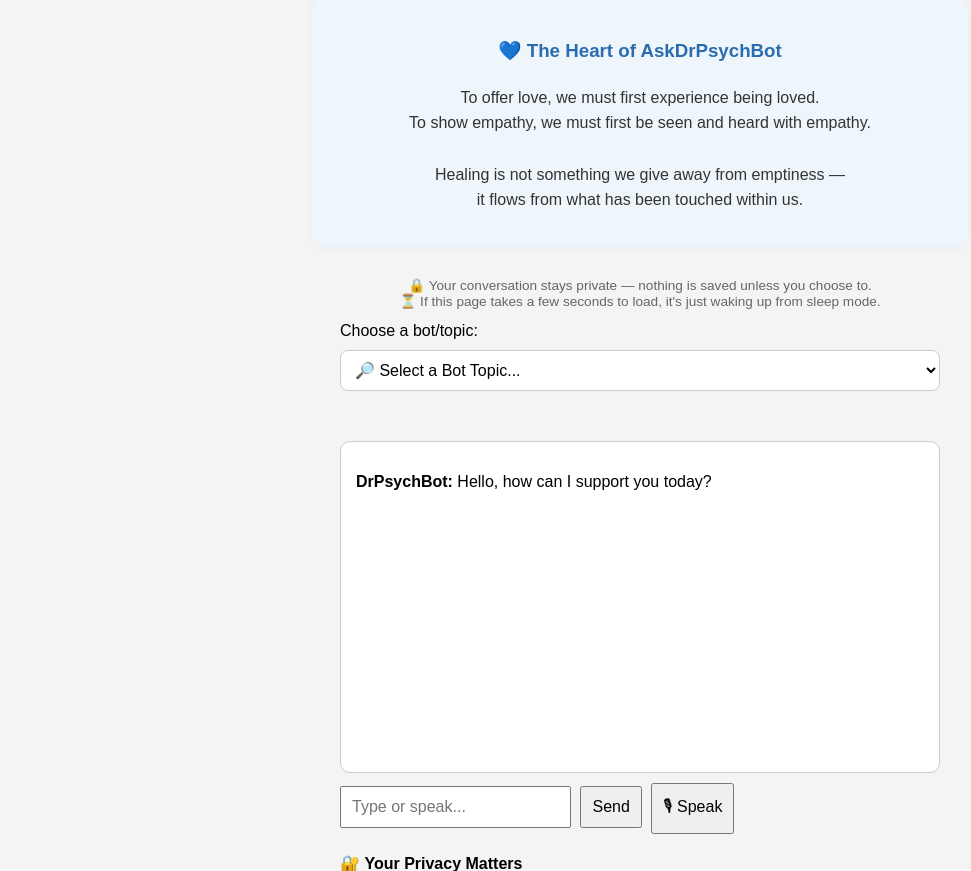
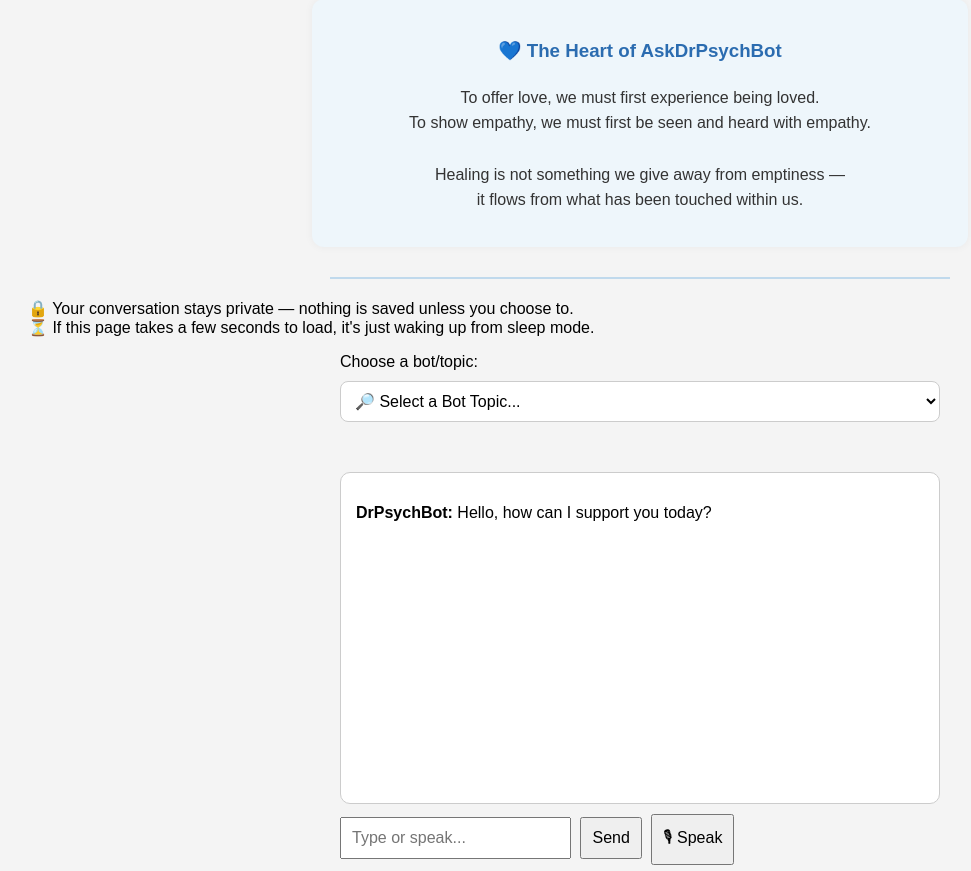
Before and after one commit to livingfree57/drpsychbot-hub, a Flask app: page / in a window 1280 px wide. Shown: the part 598-1469 px from the top of the page, without its empty margins (0-971 px from the left). Run offline with Flask 3, Linux system fonts and the light colour scheme.

Commit message:
Add beautiful divider under Heart of AskDrPsychBot

```diff
--- a/templates/index.html
+++ b/templates/index.html
@@ -72,7 +72,7 @@
     <p style="text-align: center; font-weight: bold;">You are not alone here. 💙</p>
   </div>
 
-  <!-- Heart of AskDrPsychBot -->
+ <!-- Heart of AskDrPsychBot -->
 <div style="max-width: 620px; margin: 30px auto; padding: 18px; background: #eef6fb; border-radius: 12px; font-family: sans-serif; font-size: 1em; color: #333; line-height: 1.6; text-align: center; box-shadow: 0 0 8px rgba(0,0,0,0.05);">
   <h3 style="color: #2b6cb0;">💙 The Heart of AskDrPsychBot</h3>
   <p>
@@ -83,11 +83,15 @@
   </p>
 </div>
 
-  <!-- Privacy Notice -->
-  <p style="text-align: center; font-size: 0.85em; color: #666;">
-    🔒 Your conversation stays private — nothing is saved unless you choose to.<br>
-    ⏳ If this page takes a few seconds to load, it's just waking up from sleep mode.
-  </p>
+<!-- ✨ Divider Line -->
+<div style="max-width: 620px; margin: 30px auto 20px auto; border-bottom: 2px solid #c0d9ec;"></div>
+
+<!-- Privacy Note -->
+<p class="privacy-note">
+  🔒 Your conversation stays private — nothing is saved unless you choose to.<br>
+  ⏳ If this page takes a few seconds to load, it's just waking up from sleep mode.
+</p>
+
 
   <!-- Bot Selection -->
   <div style="max-width: 600px; margin: auto;">
```
